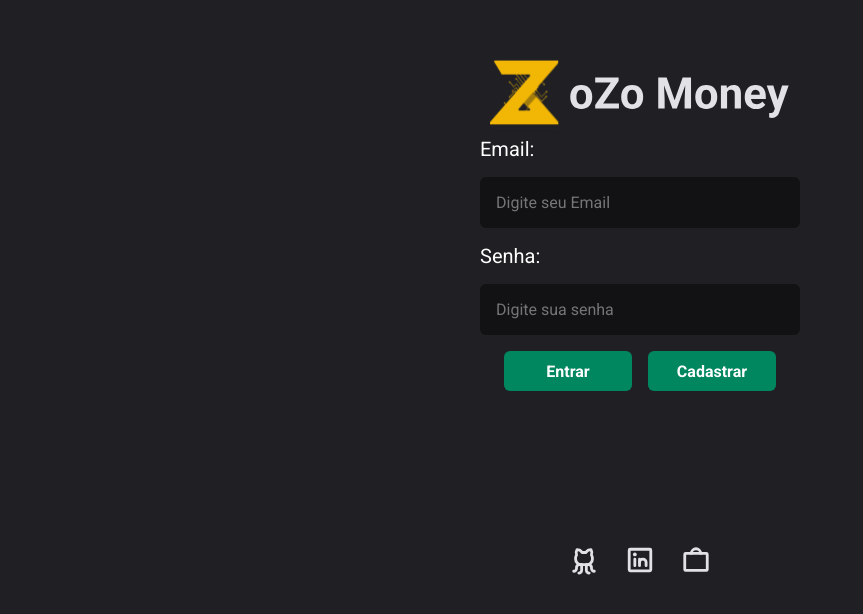
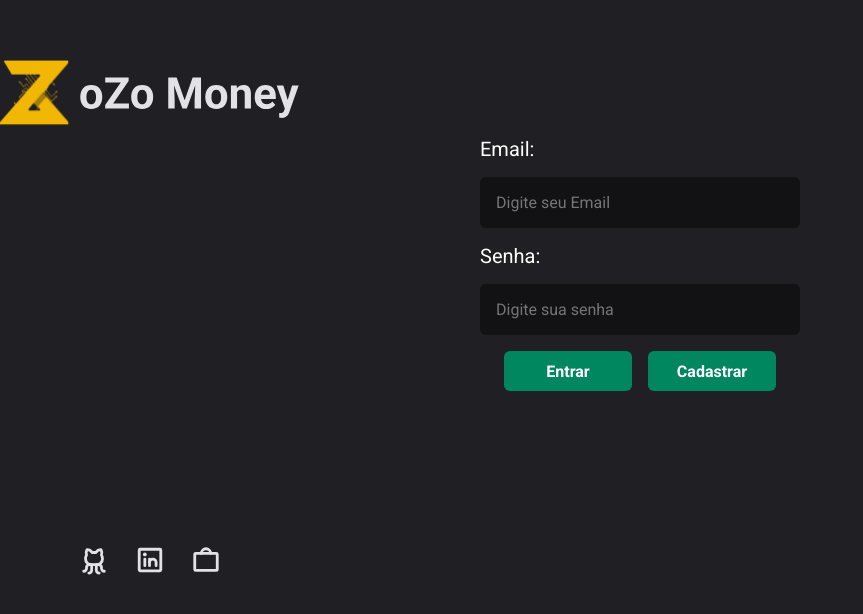
Before and after one commit to sTrkalec/ozo-money, a React (Vite) app: page /login in a window 1280 px wide. Shown: the part 136-750 px from the top of the page, without its empty margins (0-863 px from the left). Built offline with nearby package versions, Linux system fonts and the light colour scheme; no server answers.

Commit message:
conserta css

```diff
--- a/src/pages/Login/styled.ts
+++ b/src/pages/Login/styled.ts
@@ -91,6 +91,8 @@ export const LoginMainContainer = styled.div`
 
     display: flex;
     align-items: center;
+    position: fixed;
+    overflow-x: hidden;
     flex-direction: column;
     justify-content: space-between;
 `
```
